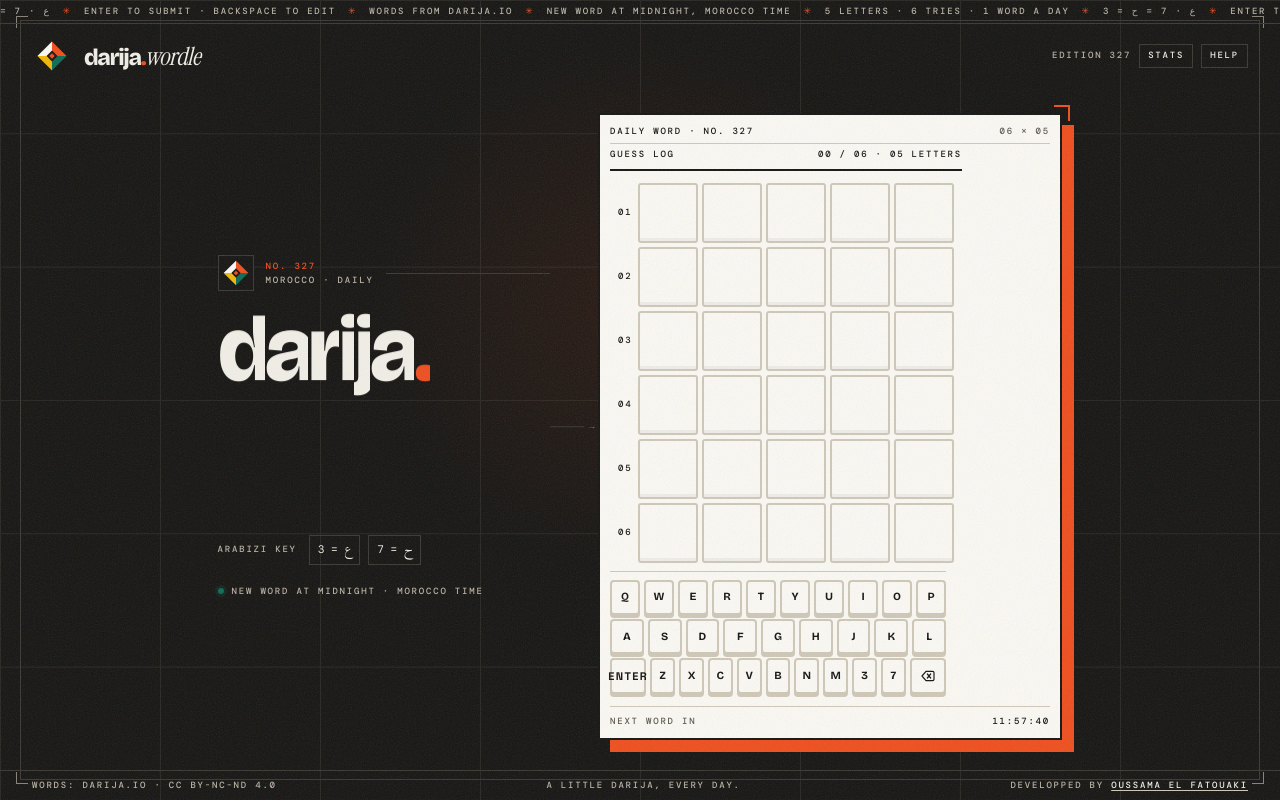
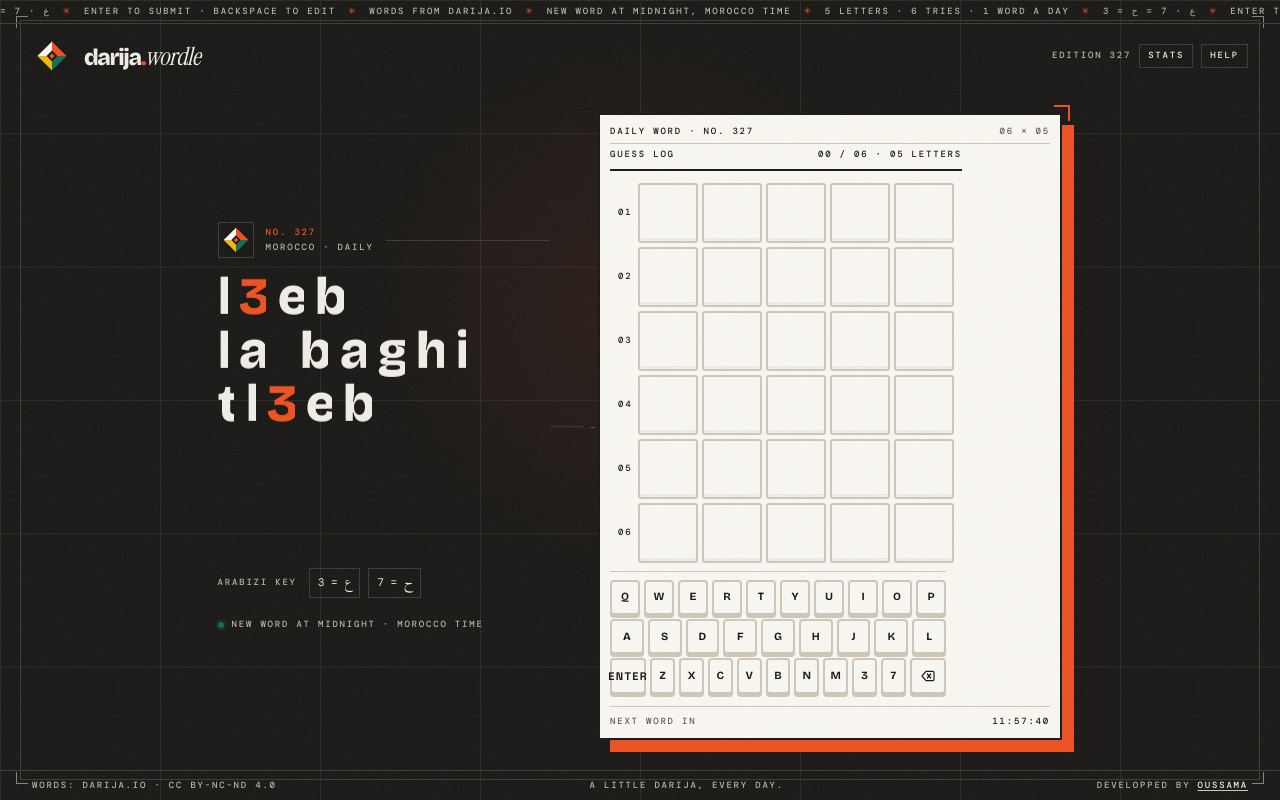
Before and after one commit to oelfatouaki/darija-wordle, a Next.js app: page / in a window 1280 px wide. Built offline with nearby package versions, Linux system fonts and the light colour scheme; no server answers.

Commit message:
Shorten credit, add phrase wordmark, and extend cursor interactions

```diff
--- a/src/app/globals.css
+++ b/src/app/globals.css
@@ -510,12 +510,20 @@ dialog::backdrop {
 }
 
 @media (max-width: 767px) and (max-height: 600px) {
+  .poster-root h1 {
+    font-size: 26px !important;
+  }
+
   .poster-grid-rows {
     max-width: min(100%, 165px) !important;
   }
 
   .poster-keys {
     max-width: min(100%, 165px) !important;
+  }
+
+  .poster-keys button {
+    height: 30px !important;
   }
 
   .poster-card-inner {
--- a/src/components/Game.tsx
+++ b/src/components/Game.tsx
@@ -28,6 +28,7 @@ type Props = {
 };
 
 const REVEAL_MS = 600 + (WORD_LENGTH - 1) * 125 + 90;
+const PHRASE_LINES = ["l3eb", "la baghi", "tl3eb"];
 
 export default function Game({
   answer,
@@ -326,7 +327,7 @@ export default function Game({
 
           <main className="relative z-10 flex min-h-0 flex-1 flex-col items-center justify-center gap-1 px-4 pb-1 md:flex-row md:gap-6 md:px-8 lg:gap-12">
             <section className="relative w-full shrink-0 md:min-w-0 md:flex-1 lg:w-[clamp(300px,26vw,360px)] lg:flex-none">
-              <div className="poster-hide-compact-copy flex items-center gap-3">
+              <div data-cursor="DAILY" className="poster-hide-compact-copy flex items-center gap-3 transition-colors hover:text-paper">
                 <LogoMark inverse className="h-9 w-9 shrink-0 border border-line-dark" />
                 <p className="editorial-label leading-relaxed text-dim">
                   <span className="block text-flame">No. {edition}</span>
@@ -335,25 +336,30 @@ export default function Game({
                 <span aria-hidden="true" className="ml-auto h-px flex-1 bg-line-dark" />
               </div>
 
-              <Wordmark onNudge={() => showToast("Start typing — today’s word is waiting.")} />
+              <Wordmark
+                text="l3eb la baghi tl3eb"
+                lines={PHRASE_LINES}
+                variant="phrase"
+                onNudge={() => showToast("Start typing — today’s word is waiting.")}
+              />
 
-              <p data-cursor="READ" className="poster-hide-compact-copy mt-4 font-serif text-[clamp(21px,2.5vw,34px)] leading-[1.02] tracking-[-0.02em] text-paper md:mt-5 md:max-w-[28ch] lg:max-w-none">
+              <p data-cursor="READ" className="poster-hide-compact-copy mt-4 font-serif text-[clamp(21px,2.5vw,34px)] leading-[1.02] tracking-[-0.02em] text-paper transition-colors hover:text-flame md:mt-5 md:max-w-[28ch] lg:max-w-none">
                 <span className="poster-copy-line">Six tries.</span>
                 <span className="poster-copy-line">One word.</span>
                 <span className="poster-copy-line italic text-flame">Every morning.</span>
               </p>
 
-              <div className="poster-hide-compact-copy mt-5 flex flex-wrap items-center gap-2">
+              <div data-cursor="TYPE" className="poster-hide-compact-copy mt-5 flex flex-wrap items-center gap-2 transition-colors hover:text-paper">
                 <span className="editorial-label mr-1 text-dim">Arabizi key</span>
-                <span className="border border-line-dark px-2 py-1 font-mono text-[11px] text-paper">
+                <span data-cursor="3" className="border border-line-dark px-2 py-1 font-mono text-[11px] text-paper transition-colors hover:border-flame hover:text-flame">
                   3 = <span lang="ar" className="font-arabic text-[13px]">ع</span>
                 </span>
-                <span className="border border-line-dark px-2 py-1 font-mono text-[11px] text-paper">
+                <span data-cursor="7" className="border border-line-dark px-2 py-1 font-mono text-[11px] text-paper transition-colors hover:border-flame hover:text-flame">
                   7 = <span lang="ar" className="font-arabic text-[13px]">ح</span>
                 </span>
               </div>
 
-              <p className="poster-hide-compact-copy poster-hide-short mt-5 flex items-center gap-2 editorial-label text-dim">
+              <p data-cursor="WAIT" className="poster-hide-compact-copy poster-hide-short mt-5 flex items-center gap-2 editorial-label text-dim transition-colors hover:text-paper">
                 <span aria-hidden="true" className="inline-block h-1.5 w-1.5 rounded-full bg-correct shadow-[0_0_0_3px_rgba(11,107,84,0.18)]" />
                 New word at midnight · Morocco time
               </p>
@@ -428,7 +434,7 @@ export default function Game({
                 data-cursor="VISIT"
                 className="text-paper underline decoration-line underline-offset-2 transition-colors hover:text-flame"
               >
-                Oussama EL Fatouaki
+                Oussama
               </a>
             </span>
           </footer>
--- a/src/components/SiteFooter.tsx
+++ b/src/components/SiteFooter.tsx
@@ -44,7 +44,7 @@ export default function SiteFooter() {
             rel="noreferrer"
             className="font-medium text-accent underline decoration-line underline-offset-2 hover:text-ink"
           >
-            Oussama EL Fatouaki
+            Oussama
           </a>
         </span>
       </div>
--- a/src/components/Wordmark.tsx
+++ b/src/components/Wordmark.tsx
@@ -1,16 +1,29 @@
 "use client";
 
-import { useEffect, useRef } from "react";
-
-const LETTERS = "darija.".split("");
+import { useEffect, useMemo, useRef } from "react";
 
 type Props = {
   onNudge: () => void;
+  text?: string;
+  lines?: string[];
+  variant?: "wordmark" | "phrase";
 };
 
-export default function Wordmark({ onNudge }: Props) {
+const DEFAULT_TEXT = "darija.";
+
+export default function Wordmark({
+  onNudge,
+  text = DEFAULT_TEXT,
+  lines,
+  variant = "wordmark",
+}: Props) {
   const buttonRef = useRef<HTMLButtonElement>(null);
   const resetTimer = useRef<ReturnType<typeof setTimeout> | null>(null);
+  const lineList = useMemo(() => lines ?? [text], [lines, text]);
+  const letterCount = useMemo(
+    () => lineList.join("").replace(/\s/g, "").length,
+    [lineList],
+  );
 
   useEffect(() => {
     const button = buttonRef.current;
@@ -57,7 +70,7 @@ export default function Wordmark({ onNudge }: Props) {
 
   const scatter = () => {
     buttonRef.current?.querySelectorAll<HTMLElement>("[data-letter]").forEach((letter, index) => {
-      const angle = (index / LETTERS.length) * Math.PI * 2;
+      const angle = (index / Math.max(letterCount, 1)) * Math.PI * 2;
       const distance = 18 + (index % 3) * 9;
       letter.style.transitionDuration = "160ms";
       letter.style.transform = `translate3d(${Math.cos(angle) * distance}px, ${Math.sin(angle) * distance}px, 0) rotate(${index % 2 ? 8 : -8}deg)`;
@@ -73,27 +86,44 @@ export default function Wordmark({ onNudge }: Props) {
     onNudge();
   };
 
+  const isPhrase = variant === "phrase";
+  const headingClass = isPhrase
+    ? "mt-2 font-display text-[clamp(30px,4.1vw,54px)] leading-[0.9] font-extrabold tracking-[-0.045em] md:mt-3"
+    : "mt-2 font-display text-[clamp(40px,7.6vw,92px)] leading-[0.9] font-extrabold tracking-[-0.07em] md:mt-3";
+
   return (
-    <h1 className="mt-2 font-display text-[clamp(40px,7.6vw,92px)] leading-[0.9] font-extrabold tracking-[-0.07em] md:mt-3">
+    <h1 className={headingClass}>
       <button
         ref={buttonRef}
         type="button"
         data-cursor="NUDGE"
         title="A little nudge"
-        aria-label="darija. — click for a nudge"
+        aria-label={`${lineList.join(" ")} — click for a nudge`}
         onClick={scatter}
-        className="poster-word flex whitespace-nowrap font-display font-extrabold tracking-[-0.07em]"
+        className={`poster-word flex font-display font-extrabold tracking-[-0.07em] ${
+          isPhrase ? "flex-col items-start" : "whitespace-nowrap"
+        }`}
       >
-        {LETTERS.map((letter, index) => (
-          <span key={index} className="word-letter-mask inline-block overflow-hidden py-[0.06em]">
+        {lineList.map((line, lineIndex) => (
+          <span key={lineIndex} className={isPhrase ? "flex flex-nowrap gap-x-[0.22em]" : "contents"}>
+            {line.split("").map((letter, letterIndex) => {
+              if (letter === " ") {
+                return <span key={`space-${letterIndex}`} aria-hidden="true" className="inline-block w-[0.22em]" />;
+              }
+              const accent = letter === "." || letter === "3" || letter === "7";
+              return (
+                <span key={`${lineIndex}-${letterIndex}`} className="word-letter-mask inline-block overflow-hidden py-[0.06em]">
                   <span
                     data-letter
                     aria-hidden="true"
-              style={{ animationDelay: `${index * 65}ms` }}
+                    style={{ animationDelay: `${(lineIndex * 8 + letterIndex) * 55}ms` }}
                     className="word-letter inline-block will-change-transform"
                   >
-              {letter === "." ? <span className="text-flame">{letter}</span> : letter}
+                    {accent ? <span className="text-flame">{letter}</span> : letter}
                   </span>
+                </span>
+              );
+            })}
           </span>
         ))}
       </button>
```
Lines whose indentation alone changed are shown as unchanged.
